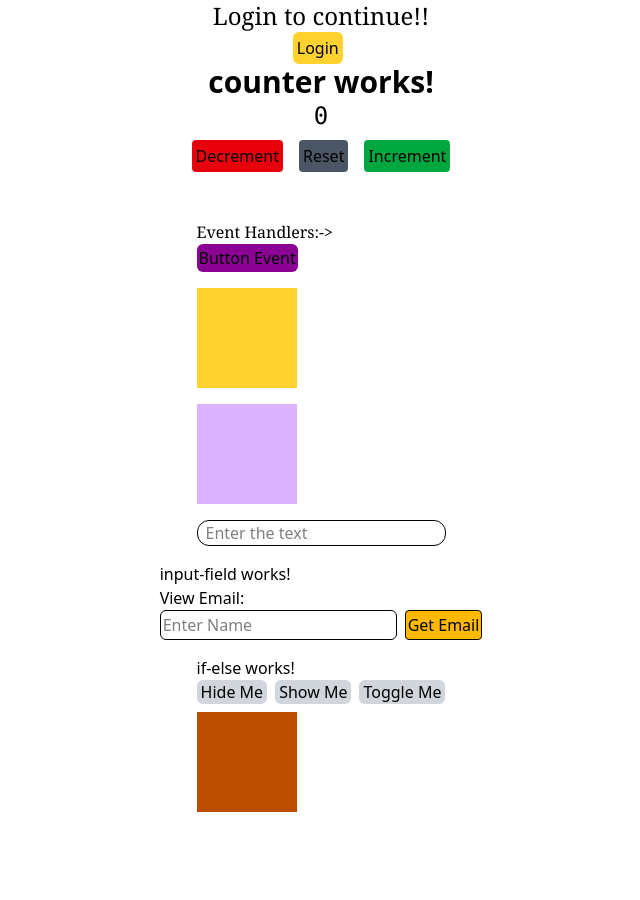
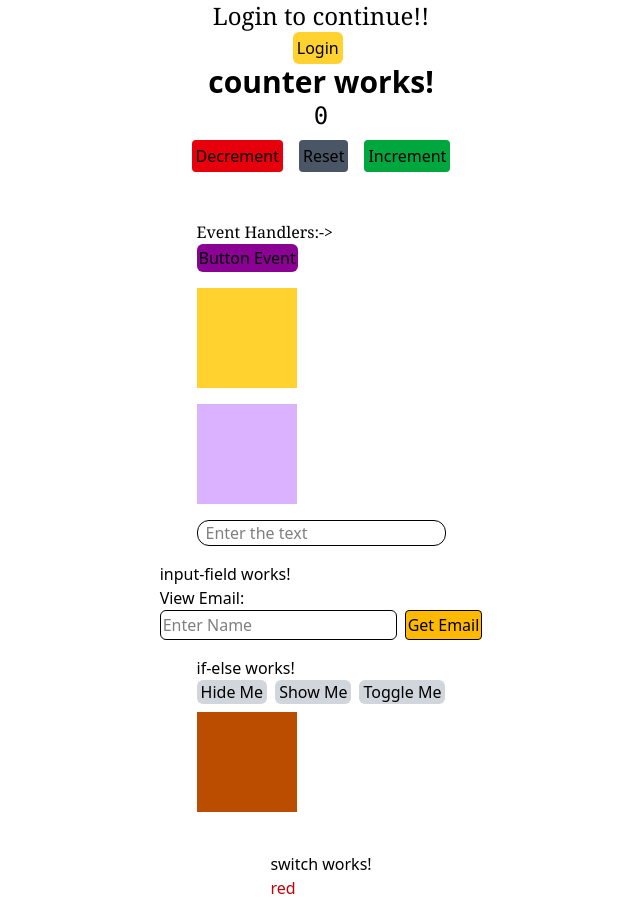
Before and after one commit to git-sidd/Angular_Learning, an Angular app: page / in a window 1280 px wide. Shown: the whole page, without its empty margins (319-959 px from the left). Before the commit the page ends 852 px from the top, so only its background shows below. Built offline with nearby package versions, Linux system fonts and the light colour scheme.

Commit message:
switch case

```diff
--- a/src/app/app.html
+++ b/src/app/app.html
@@ -4,4 +4,5 @@
         <events/>
         <input-field></input-field>
         <ifelse></ifelse>
+        <switch/>
 </div>
--- a/src/app/app.ts
+++ b/src/app/app.ts
@@ -4,11 +4,12 @@ import { Counter } from './counter/counter';
 import { Events } from './events/events';
 import { InputField } from './input-field/input-field';
 import { IfElse } from './if-else/if-else';
+import { Switch } from './switch/switch';
 
 
 @Component({
   selector: 'app-root',
-  imports: [Login,Counter,Events,InputField,IfElse],
+  imports: [Login,Counter,Events,InputField,IfElse,Switch],
   templateUrl: './app.html',
   styleUrl: './app.css'
 })
--- /dev/null
+++ b/src/app/switch/switch.html
@@ -0,0 +1,23 @@
+<p>switch works!</p>
+
+@switch(color){
+
+    @case('blue'){
+        <h1 class="text-blue-700">blue</h1>
+    }
+
+    @case('red'){
+        <h1 class="text-red-700">red</h1>
+    }
+
+    @case('green'){
+        <h1 class="text-green-700">green</h1>
+    }
+
+    @case('pink'){
+        <h1 class="text-pink-700">pink</h1>
+    }
+    @default{
+        <h1>No color</h1>
+    }
+}
--- /dev/null
+++ b/src/app/switch/switch.ts
@@ -0,0 +1,11 @@
+import { Component } from '@angular/core';
+
+@Component({
+  selector: 'switch',
+  imports: [],
+  templateUrl: './switch.html',
+  styleUrl: './switch.css'
+})
+export class Switch {
+  color='red'
+}
```
Also changed, not shown: src/app/switch/switch.css (added), 1 other file (tests, documents, lock files or other folders).
